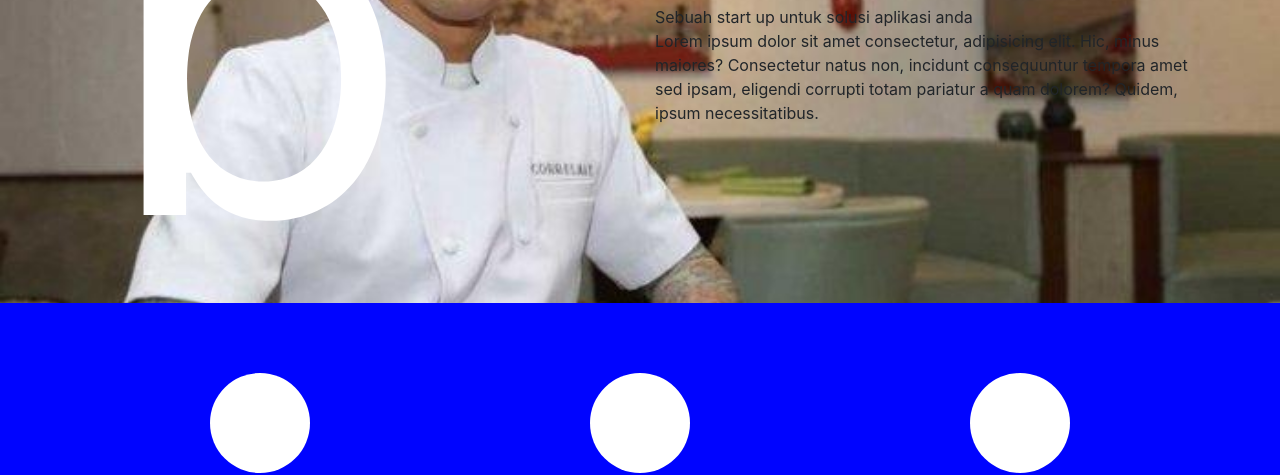
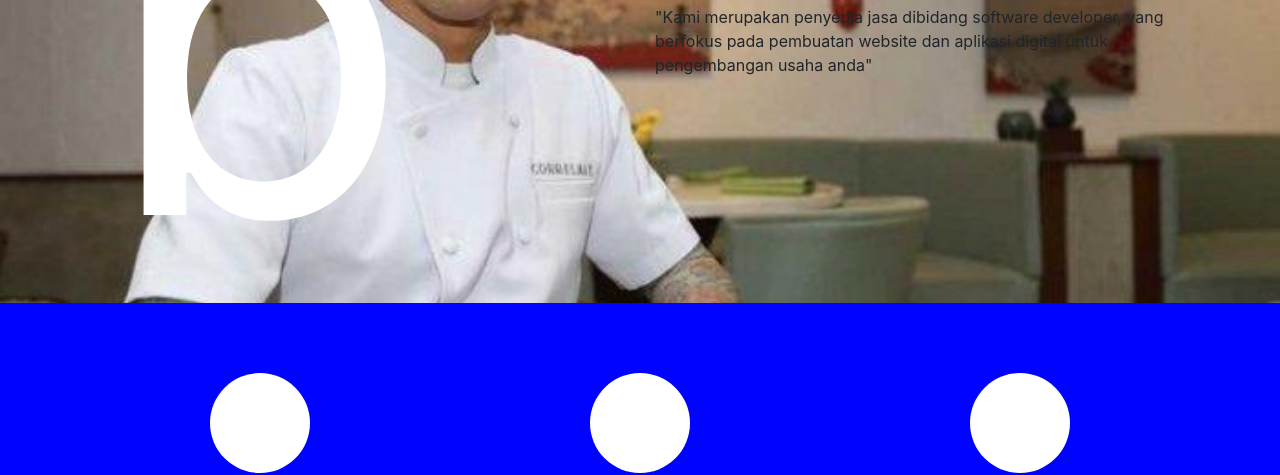
Before and after one commit to HafisNasirrudin/HafisNasirrudin.github.io, a plain HTML site: page index.html in a window 1280 px wide. Shown: the part 197-672 px from the top of the page. Drawn offline with nearby package versions, Linux system fonts and the light colour scheme.

Commit message:
Update index.html

```diff
--- a/index.html
+++ b/index.html
@@ -40,7 +40,7 @@
       </div>
       <div class="col-sm-6 main-title">
         <h2>buka aplikasi</h2>
-        <p>Sebuah start up untuk solusi aplikasi anda<br>Lorem ipsum dolor sit amet consectetur, adipisicing elit. Hic, minus maiores? Consectetur natus non, incidunt consequuntur tempora amet sed ipsam, eligendi corrupti totam pariatur a quam dolorem? Quidem, ipsum necessitatibus.</p>
+        <p>"Kami merupakan penyedia jasa dibidang software developer, yang berfokus pada pembuatan website dan aplikasi digital untuk pengembangan usaha anda"</p>
       </div>
     </div>
   </div>
```
